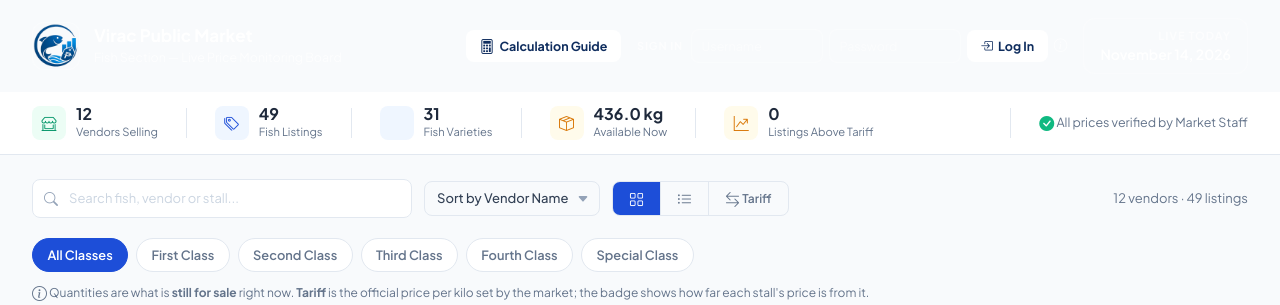
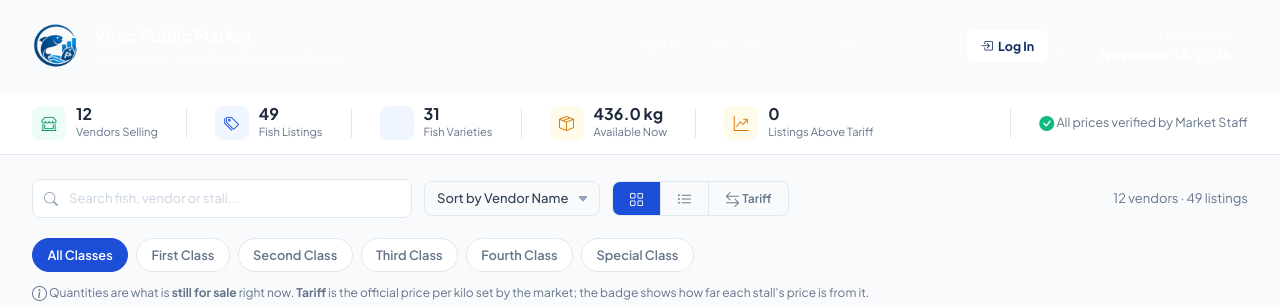
Before and after one commit to lumnaire/vms, a Laravel app: page / in a window 1280 px wide. Shown: the top 305 px of the page. Run offline with Laravel 12, Linux system fonts and the light colour scheme; data comes from the database, SQL or seed files in the repository; data that the repository does not hold is empty; style sheets or scripts are compiled from the project's sources; parts of the project's set-up code (start-up, migrations or seed data) failed here and were passed over; some libraries are stand-ins or nearby versions.

Commit message:
rev: removed calculation button on consumer side

```diff
--- a/resources/views/public/priceboard.blade.php
+++ b/resources/views/public/priceboard.blade.php
@@ -446,9 +446,6 @@
             </div>
         </div>
         <div class="pb-header-actions">
-            <a href="{{ route('calculation') }}" class="pb-account-btn">
-                <x-icon name="bi-calculator" /> Calculation Guide
-            </a>
             {{-- ── Sign-in ───────────────────────────────────────────────
                  Only vendor, staff and supervisor accounts have credentials,
                  so the form is hidden from anyone already signed in and the
@@ -845,7 +842,6 @@
     <strong>Virac Public Market</strong> — Commodity Supply Projection &amp; Price Monitoring System
     &nbsp;|&nbsp; Prices are verified by Market Staff &amp; updated daily
     &nbsp;|&nbsp; Catanduanes State University &copy; {{ date('Y') }}
-    &nbsp;|&nbsp; <a href="{{ route('calculation') }}">Calculations explained</a>
 </footer>
 
 {{-- ═══════════════════════════════════════════════════════════
```
Also changed, not shown: README.md.
